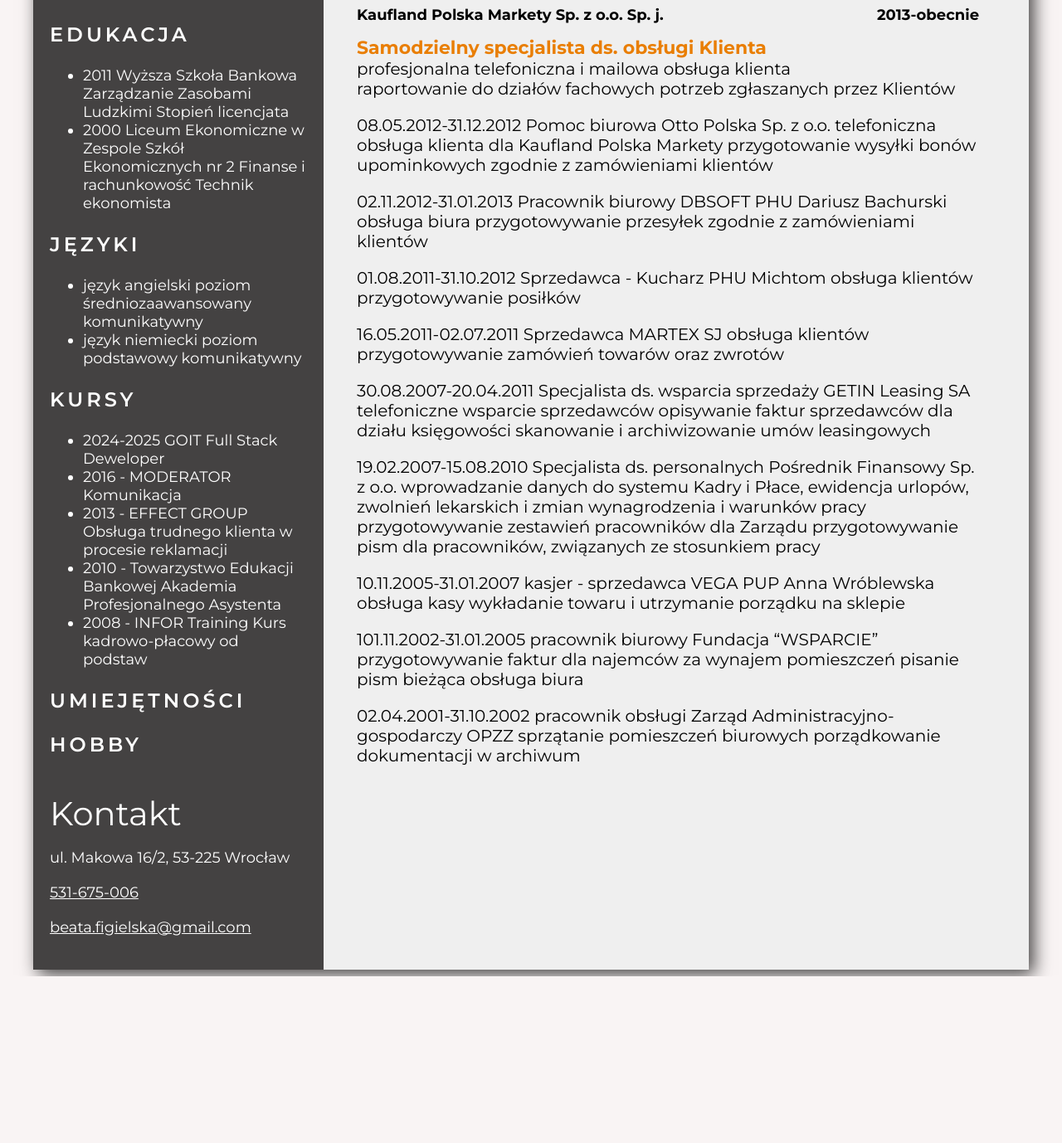
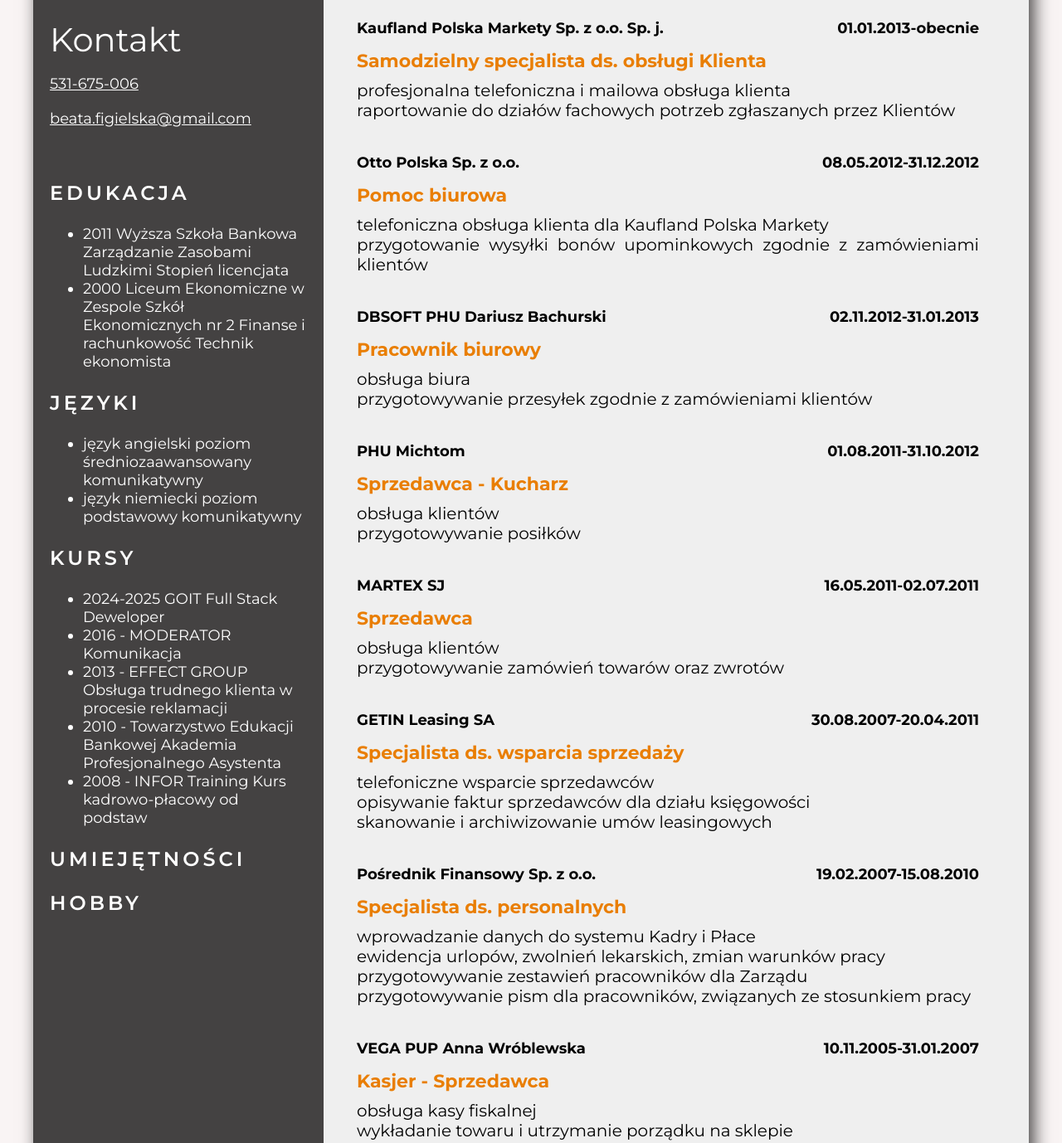
Before and after one commit to BeataFigielska-Zyla/my-cv, a plain HTML site: page index.html in a window 1280 px wide. Shown: the part 478-1856 px from the top of the page at 83% size. Before the commit the page ends 1655 px from the top, so only its background shows below. Drawn offline with Linux system fonts and the light colour scheme.

Commit message:
dośwdczenie zawodowe

```diff
--- a/css/styles.css
+++ b/css/styles.css
@@ -65,12 +65,13 @@ h3 {
 h4 {
     color: var(--orange-coor);
     font-size: 22px;
-    margin-bottom: 10px;
+    margin: 0 0 10px 0;
 
 }
 
 h5 {
     font-size: 18px;
+    margin: 0;
 }
 
 p {
@@ -88,11 +89,11 @@ p {
     list-style: none;
     padding: 0;
     font-size: 20px;
-
+    margin-top: 40px;
 }
 
 .workexperiencelistli {
-    margin-bottom: 20px;
+    margin-bottom: 40px;
 
 
 }
@@ -105,9 +106,7 @@ p {
     margin-bottom: 15px;
 }
 
-h4, h5 {
-    margin: 0;
-}
+
 aside {
     background-color: var(--grey-color);
     width: 350px;
--- a/index.html
+++ b/index.html
@@ -23,12 +23,13 @@
 
         <div class="workexperience">
             <h3>doświadczenie zawodowe</h3>
+
             <ul class="workexperiencelist">
 
                 <li class="workexperiencelistli">
                     <div class="firm">
                         <h5>Kaufland Polska Markety Sp. z o.o. Sp. j.</h5>
-                        <h5>2013-obecnie</h5>
+                        <h5>01.01.2013-obecnie</h5>
                 </div>
                     <h4>Samodzielny specjalista ds. obsługi Klienta</h4>
 
@@ -36,65 +37,123 @@
                <p>profesjonalna telefoniczna i mailowa obsługa klienta</p>
                <p>raportowanie do działów fachowych potrzeb zgłaszanych przez Klientów</p>
 
-
                     </li>
 
 
-                <li class="workexperiencelistli">08.05.2012-31.12.2012
-                    Pomoc biurowa
-                    Otto Polska Sp. z o.o.
-                    telefoniczna obsługa klienta dla Kaufland Polska Markety
-                    przygotowanie wysyłki bonów upominkowych zgodnie z zamówieniami klientów
-                </li>
+                <li class="workexperiencelistli">
+                        <div class="firm">
+                            <h5>Otto Polska Sp. z o.o.</h5>
+                            <h5>08.05.2012-31.12.2012</h5>
+                    </div>
+                        <h4>Pomoc biurowa</h4>
 
-                <li class="workexperiencelistli">02.11.2012-31.01.2013
-                    Pracownik biurowy
-                    DBSOFT PHU Dariusz Bachurski obsługa biura
-                    przygotowywanie przesyłek zgodnie z zamówieniami klientów
-                </li>
-                <li class="workexperiencelistli">01.08.2011-31.10.2012
-                    Sprzedawca - Kucharz
-                    PHU Michtom obsługa klientów
-                    przygotowywanie posiłków</li>
+                   <p>telefoniczna obsługa klienta dla Kaufland Polska Markety</p>
+                   <p>przygotowanie wysyłki bonów upominkowych zgodnie z zamówieniami klientów</p>
 
-                <li class="workexperiencelistli">16.05.2011-02.07.2011
-                    Sprzedawca
-                    MARTEX SJ obsługa klientów
-                    przygotowywanie zamówień towarów oraz zwrotów</li>
+                        </li>
 
-                <li class="workexperiencelistli">30.08.2007-20.04.2011
-                    Specjalista ds. wsparcia sprzedaży
-                    GETIN Leasing SA
-                    telefoniczne wsparcie sprzedawców
-                    opisywanie faktur sprzedawców dla działu księgowości
-                    skanowanie i archiwizowanie umów leasingowych</li>
+                <li class="workexperiencelistli">
+                            <div class="firm">
+                                <h5>DBSOFT PHU Dariusz Bachurski</h5>
+                                <h5>02.11.2012-31.01.2013</h5>
+                        </div>
+                            <h4>Pracownik biurowy</h4>
 
-                <li class="workexperiencelistli">19.02.2007-15.08.2010
-                    Specjalista ds. personalnych
-                    Pośrednik Finansowy Sp. z o.o.
-                    wprowadzanie danych do systemu Kadry i Płace, ewidencja urlopów, zwolnień lekarskich i zmian
-                    wynagrodzenia i warunków
-                    pracy
-                    przygotowywanie zestawień pracowników dla Zarządu
-                    przygotowywanie pism dla pracowników, związanych ze stosunkiem pracy</li>
+                       <p>obsługa biura</p>
+                       <p>przygotowywanie przesyłek zgodnie z zamówieniami klientów</p>
 
-                <li class="workexperiencelistli">10.11.2005-31.01.2007
-                    kasjer - sprzedawca
-                    VEGA PUP Anna Wróblewska obsługa kasy
-                    wykładanie towaru i utrzymanie porządku na sklepie</li>
+                            </li>
 
-                <li class="workexperiencelistli">101.11.2002-31.01.2005
-                    pracownik biurowy
-                    Fundacja “WSPARCIE”
-                    przygotowywanie faktur dla najemców za wynajem pomieszczeń
-                    pisanie pism
-                    bieżąca obsługa biura</li>
+                <li class="workexperiencelistli">
+                        <div class="firm">
+                            <h5>PHU Michtom</h5>
+                            <h5>01.08.2011-31.10.2012</h5>
+                            </div>
+                            <h4>Sprzedawca - Kucharz</h4>
 
-                <li class="workexperiencelistli">02.04.2001-31.10.2002
-                    pracownik obsługi
-                    Zarząd Administracyjno-gospodarczy OPZZ
-                    sprzątanie pomieszczeń biurowych
-                    porządkowanie dokumentacji w archiwum</li>
+                           <p>obsługa klientów</p>
+                           <p>przygotowywanie posiłków</p>
+
+                                </li>
+
+                <li class="workexperiencelistli">
+                    <div class="firm">
+                        <h5>MARTEX SJ </h5>
+                        <h5>16.05.2011-02.07.2011</h5>
+                                </div>
+                        <h4>Sprzedawca</h4>
+
+                        <p>obsługa klientów</p>
+                        <p>przygotowywanie zamówień towarów oraz zwrotów</p>
+
+                                    </li>
+
+                <li class="workexperiencelistli">
+                        <div class="firm">
+                            <h5>GETIN Leasing SA</h5>
+                            <h5>30.08.2007-20.04.2011</h5>
+                        </div>
+                            <h4>Specjalista ds. wsparcia sprzedaży</h4>
+
+                            <p>telefoniczne wsparcie sprzedawców</p>
+                            <p>opisywanie faktur sprzedawców dla działu księgowości</p>
+                            <p>skanowanie i archiwizowanie umów leasingowych</p>
+
+                                        </li>
+
+                <li class="workexperiencelistli">
+                    <div class="firm">
+                        <h5>Pośrednik Finansowy Sp. z o.o.</h5>
+                        <h5>19.02.2007-15.08.2010</h5>
+                    </div>
+                        <h4>Specjalista ds. personalnych</h4>
+
+                        <p>wprowadzanie danych do systemu Kadry i Płace </p>
+                        <p>ewidencja urlopów, zwolnień lekarskich, zmian warunków pracy</p>
+                        <p>przygotowywanie zestawień pracowników dla Zarządu</p>
+                        <p> przygotowywanie pism dla pracowników, związanych ze stosunkiem pracy</p>
+
+                                            </li>
+
+
+                <li class="workexperiencelistli">
+                    <div class="firm">
+                        <h5>VEGA PUP Anna Wróblewska</h5>
+                        <h5>10.11.2005-31.01.2007</h5>
+                    </div>
+                        <h4>Kasjer - Sprzedawca</h4>
+
+                        <p>obsługa kasy fiskalnej </p>
+                        <p>wykładanie towaru i utrzymanie porządku na sklepie</p>
+
+                                            </li>
+
+
+                <li class="workexperiencelistli">
+                    <div class="firm">
+                        <h5> Fundacja “WSPARCIE”</h5>
+                        <h5>01.11.2002-31.01.2005</h5>
+                    </div>
+                        <h4>Pracownik biurowy</h4>
+
+                        <p>przygotowywanie faktur dla najemców za wynajem pomieszczeń </p>
+                        <p>pisanie pism dla najemców orz prcowników</p>
+                        <p>bieżąca obsługa biura</p>
+
+                        </li>
+
+                <li class="workexperiencelistli">
+                    <div class="firm">
+                    <h5>Zarząd Administracyjno-gospodarczy OPZZ</h5>
+                    <h5>02.04.2001-31.10.2002</h5>
+                            </div>
+                    <h4>Pracownik obsługi</h4>
+
+                        <p>sprzątanie pomieszczeń biurowych</p>
+                        <p>porządkowanie dokumentacji w archiwum</p>
+
+                                </li>
+
 
 
 
@@ -104,6 +163,18 @@
 
     <aside>
         <img src="images/photo1.jpg" alt="zdjęcie Beata Figielska-Żyła" width="350">
+
+
+        <footer>
+            <h2>Kontakt</h2>
+            <ul class="listfooter">
+
+            <li class="listfooterli"><a href="tel:+48531675006" class="linkfooter">531-675-006</a></li>
+            <li class="listfooterli"><a href="mailto:beata.figielska@gmail.com" class="linkfooter">beata.figielska@gmail.com
+            </a></li>
+
+        </footer>
+
         <div class="skills">
             <h3>edukacja</h3>
             <ul>
@@ -153,15 +224,7 @@
             <h3>hobby</h3>
         </div>
 
-        <footer>
-            <h2>Kontakt</h2>
-            <ul class="listfooter">
-            <li class="listfooterli"><adress>ul. Makowa 16/2, 53-225 Wrocław </adress></li>
-            <li class="listfooterli"><a href="tel:+48531675006" class="linkfooter">531-675-006</a></li>
-            <li class="listfooterli"><a href="mailto:beata.figielska@gmail.com" class="linkfooter">beata.figielska@gmail.com
-            </a></li>
 
-        </footer>
     </aside>
 
 
```
